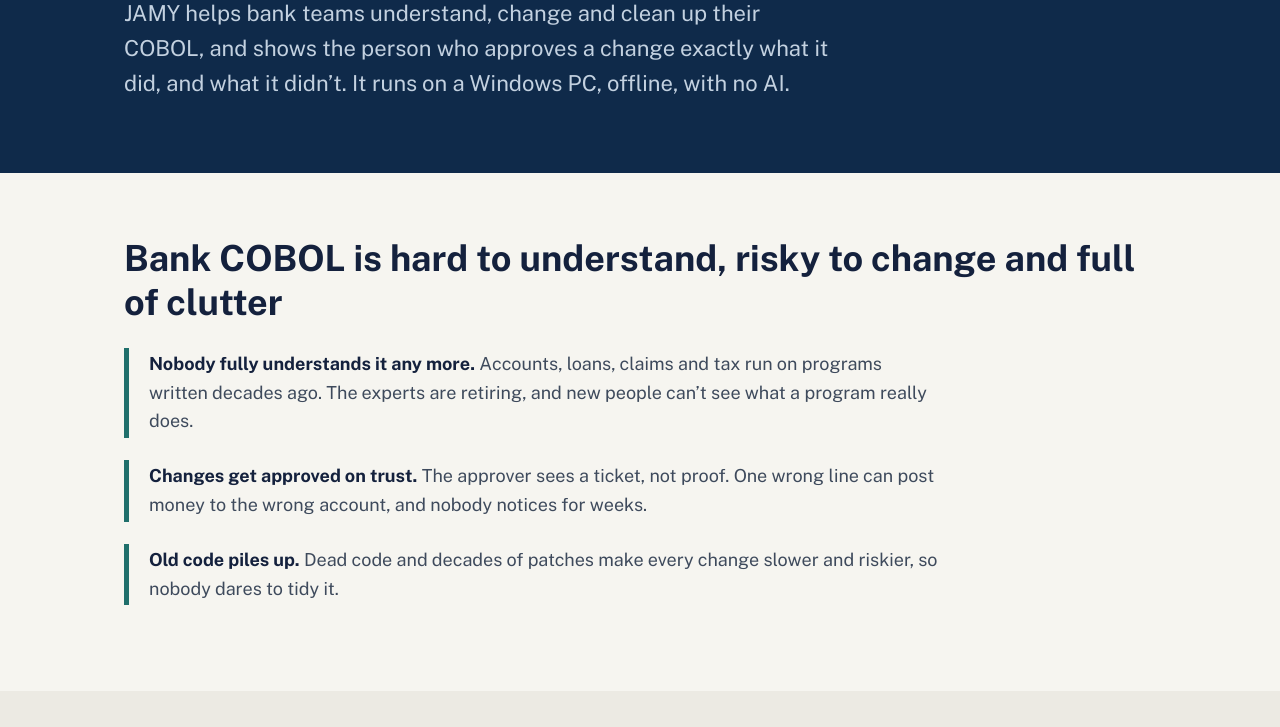
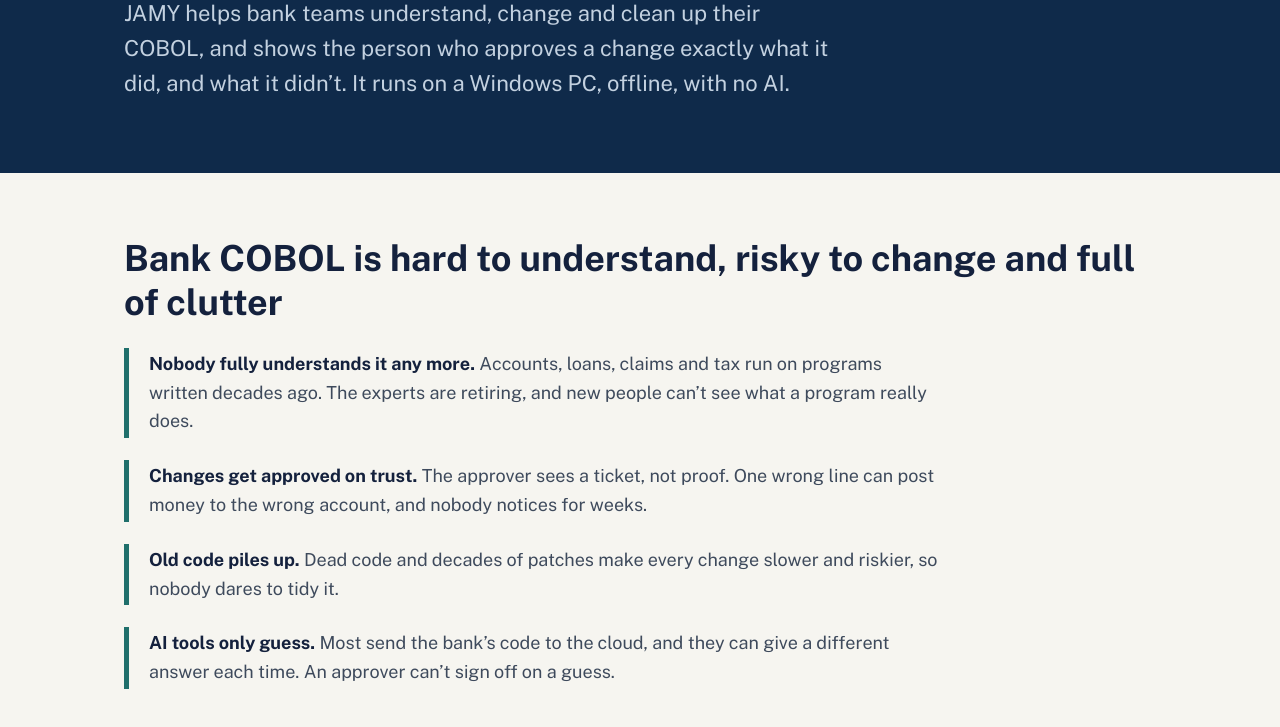
Before and after one commit to ravi12203/usejamy-site, a plain HTML site: page index.html in a window 1280 px wide. Shown: the part 225-952 px from the top of the page. Drawn offline with nearby package versions, Linux system fonts and the light colour scheme.

Commit message:
Problem: AI tools only guess

```diff
--- a/index.html
+++ b/index.html
@@ -79,6 +79,7 @@ footer { padding: 32px 0 48px; color: var(--body); font-size: 15px; }
     <p class="point"><b>Nobody fully understands it any more.</b> Accounts, loans, claims and tax run on programs written decades ago. The experts are retiring, and new people can’t see what a program really does.</p>
     <p class="point"><b>Changes get approved on trust.</b> The approver sees a ticket, not proof. One wrong line can post money to the wrong account, and nobody notices for weeks.</p>
     <p class="point"><b>Old code piles up.</b> Dead code and decades of patches make every change slower and riskier, so nobody dares to tidy it.</p>
+    <p class="point"><b>AI tools only guess.</b> Most send the bank’s code to the cloud, and they can give a different answer each time. An approver can’t sign off on a guess.</p>
   </div>
 </section>
 
```
